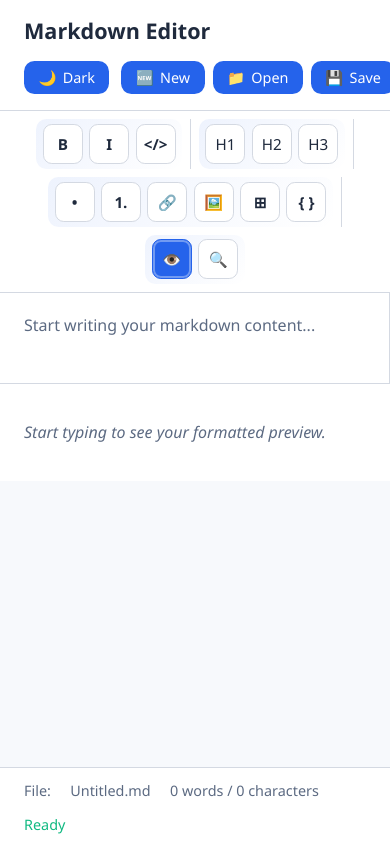
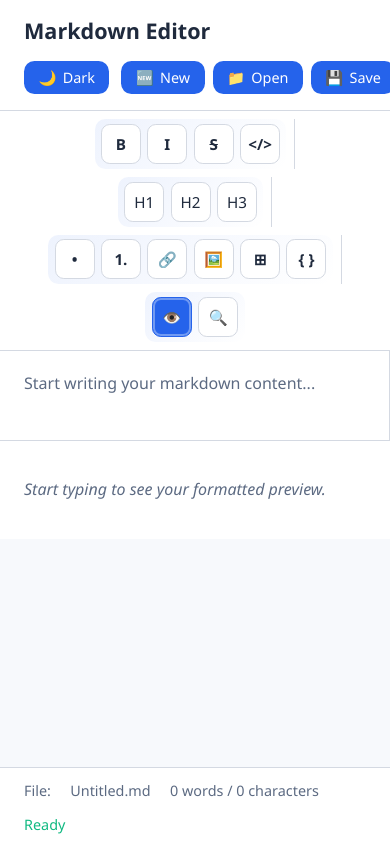
Before and after one commit to andrewparry/medit, a website: page index.html in a window 390 px wide. Shown: the top 844 px of the page. Drawn offline with nearby package versions, Linux system fonts and the light colour scheme.

Commit message:
Add strikethrough formatting support to the markdown editor. Introduced a strikethrough button in the toolbar, updated the editor's state management to recognize strikethrough syntax (~~text~~), and ensured proper button state updates. Enhanced preview rendering to support strikethrough formatting.

```diff
--- a/index.html
+++ b/index.html
@@ -47,6 +47,9 @@
                         </button>
                         <button class="toolbar-btn" type="button" data-format="italic" aria-label="Italic" title="Italic (Ctrl+I)">
                             <span class="btn-icon" aria-hidden="true">I</span>
+                        </button>
+                        <button class="toolbar-btn" type="button" data-format="strikethrough" aria-label="Strikethrough" title="Strikethrough">
+                            <span class="btn-icon strikethrough-icon" aria-hidden="true">S</span>
                         </button>
                         <button class="toolbar-btn" type="button" data-format="code" aria-label="Inline code" title="Inline code (Ctrl+`)">
                             <span class="btn-icon" aria-hidden="true">&lt;/&gt;</span>
--- a/js/editor.js
+++ b/js/editor.js
@@ -498,6 +498,7 @@
         const formatting = {
             bold: false,
             italic: false,
+            strikethrough: false,
             code: false,
             h1: false,
             h2: false,
@@ -577,6 +578,40 @@
             formatting.italic = isInsideItalic || isAtEndOfItalic || isAfterItalic;
         }
 
+        // Check for strikethrough (~~text~~)
+        if (hasSelection) {
+            const selectedText = value.slice(start, end);
+            // Check if selection contains strikethrough formatting
+            formatting.strikethrough = /~~[^~]+~~/.test(selectedText);
+        } else {
+            // Find all strikethrough patterns in the text
+            const strikethroughPattern = /~~[^~]+~~/g;
+            const strikethroughMatches = value.match(strikethroughPattern) || [];
+
+            // Check if cursor is inside any strikethrough pattern
+            let isInsideStrikethrough = false;
+            for (const match of strikethroughMatches) {
+                const matchStart = value.indexOf(match);
+                const matchEnd = matchStart + match.length;
+                if (start >= matchStart && start <= matchEnd) {
+                    isInsideStrikethrough = true;
+                    break;
+                }
+            }
+
+            // Also check if we're at the end of a complete strikethrough section
+            const beforeCursor = value.slice(0, start);
+            const isAtEndOfStrikethrough = strikethroughMatches.some(match => beforeCursor.endsWith(match));
+
+            // Also check if cursor is right after a complete strikethrough section
+            const isAfterStrikethrough = strikethroughMatches.some(match => {
+                const matchEnd = value.indexOf(match) + match.length;
+                return start === matchEnd;
+            });
+
+            formatting.strikethrough = isInsideStrikethrough || isAtEndOfStrikethrough || isAfterStrikethrough;
+        }
+
         // Check for inline code (`text`)
         if (hasSelection) {
             const selectedText = value.slice(start, end);
@@ -669,6 +704,7 @@
         // Update text formatting buttons
         const boldButton = toolbar.querySelector('[data-format="bold"]');
         const italicButton = toolbar.querySelector('[data-format="italic"]');
+        const strikethroughButton = toolbar.querySelector('[data-format="strikethrough"]');
         const codeButton = toolbar.querySelector('[data-format="code"]');
 
         if (boldButton) {
@@ -678,6 +714,10 @@
         if (italicButton) {
             italicButton.classList.toggle('active', formatting.italic);
             italicButton.setAttribute('aria-pressed', formatting.italic);
+        }
+        if (strikethroughButton) {
+            strikethroughButton.classList.toggle('active', formatting.strikethrough);
+            strikethroughButton.setAttribute('aria-pressed', formatting.strikethrough);
         }
         if (codeButton) {
             codeButton.classList.toggle('active', formatting.code);
@@ -731,8 +771,17 @@
     };
 
     const setSelection = (start, end) => {
+        // Preserve scroll position to prevent document shifting
+        const scrollTop = editor.scrollTop;
+        const scrollLeft = editor.scrollLeft;
         editor.focus();
         editor.setSelectionRange(start, end);
+        // Restore scroll position after browser potentially auto-scrolls
+        // Use requestAnimationFrame to ensure restoration happens after browser's scroll
+        requestAnimationFrame(() => {
+            editor.scrollTop = scrollTop;
+            editor.scrollLeft = scrollLeft;
+        });
     };
 
     const getLineOffsets = (lines) => {
@@ -1727,6 +1776,9 @@
                 break;
             case 'italic':
                 applyInlineFormat('*', '*', 'italic text');
+                break;
+            case 'strikethrough':
+                applyInlineFormat('~~', '~~', 'deleted text');
                 break;
             case 'code':
                 applyInlineFormat('`', '`', 'code');
--- a/styles.css
+++ b/styles.css
@@ -158,6 +158,10 @@ textarea:focus-visible,
 
 .btn-icon {
   font-weight: 600;
+}
+
+.strikethrough-icon {
+  text-decoration: line-through;
 }
 
 .editor-main {
```
Also changed, not shown: UI_IMPROVEMENTS_ACTION_ITEMS.md (+14 -2 lines).
